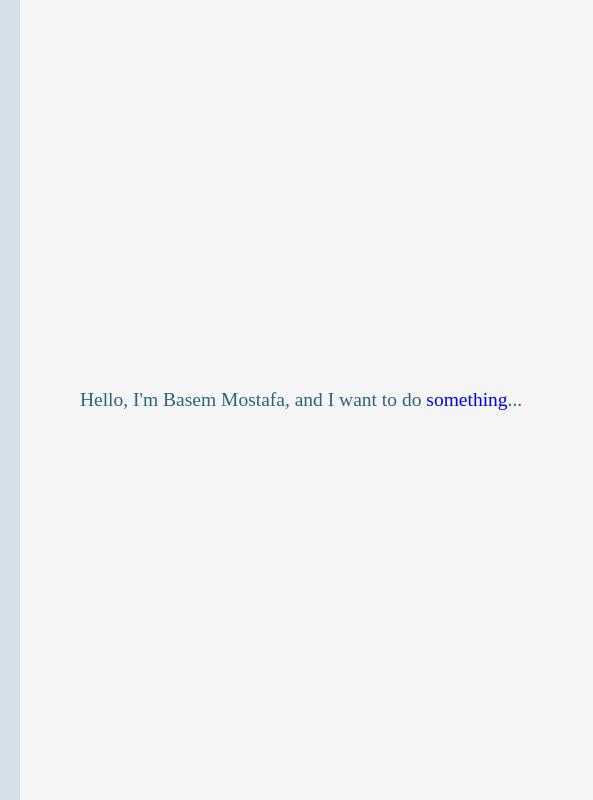
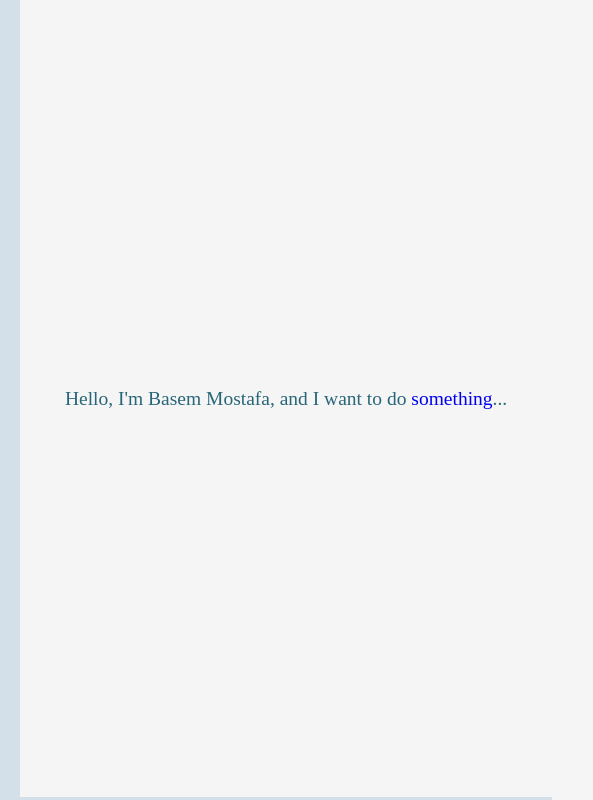
Before and after one commit to Basem98/portfolio, a website: page index.html in a window 1280 px wide. Shown: the top 800 px of the page, 248-841 px from the left. Drawn offline with Linux system fonts and the light colour scheme; files whose address does not match are found by name.

Commit message:
fix: Give the padding to resume-itm instead of main-section

```diff
--- a/styles/index.css
+++ b/styles/index.css
@@ -61,18 +61,16 @@ main {
     margin-bottom: 2rem;
 }
 
-.main-section {
-    height: 100%;
-    padding: 0 4rem 0 4rem;
-}
-
 .resume-itm {
     height: 100vh;
+    padding: 4rem 3rem 4rem 3rem;
     display: flex;
     flex-direction: column;
     justify-content: center;
     align-content: center;
     font-size: 1.3rem;
+    border-bottom-style: solid;
+    border-color: var(--nav-bg);
 }
 
 .nav-items a {
```
